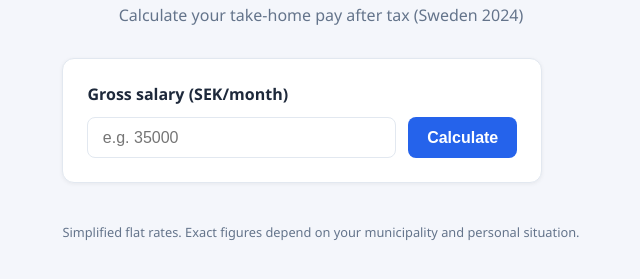
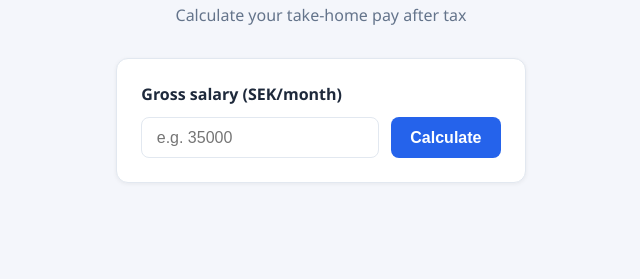
Before and after one commit to Medieinstitutet/sys25d-devops-inl-1-qepsen, a website built with Vite: page index.html in a window 1280 px wide. Shown: the part 77-356 px from the top of the page, without its empty margins (319-959 px from the left). Built offline with nearby package versions, Linux system fonts and the light colour scheme.

Commit message:
fix: footer from salary calculator

```diff
--- a/src/main.js
+++ b/src/main.js
@@ -5,7 +5,7 @@ const app = document.getElementById('app')
 app.innerHTML = `
   <header>
     <h1>Salary Calculator</h1>
-    <p class="subtitle">Calculate your take-home pay after tax (Sweden 2024)</p>
+    <p class="subtitle">Calculate your take-home pay after tax</p>
   </header>
 
   <main>
@@ -44,9 +44,6 @@ app.innerHTML = `
     </section>
   </main>
 
-  <footer>
-    <p>Simplified flat rates. Exact figures depend on your municipality and personal situation.</p>
-  </footer>
 `
 
 const fmt = (n) =>
--- a/src/style.css
+++ b/src/style.css
@@ -106,10 +106,3 @@ button:hover { background: var(--primary-hover); }
 .breakdown .rate td { color: var(--muted); font-size: 0.88rem; }
 
 .hidden { display: none; }
-
-footer {
-  margin-top: 2.5rem;
-  font-size: 0.8rem;
-  color: var(--muted);
-  text-align: center;
-}
```
